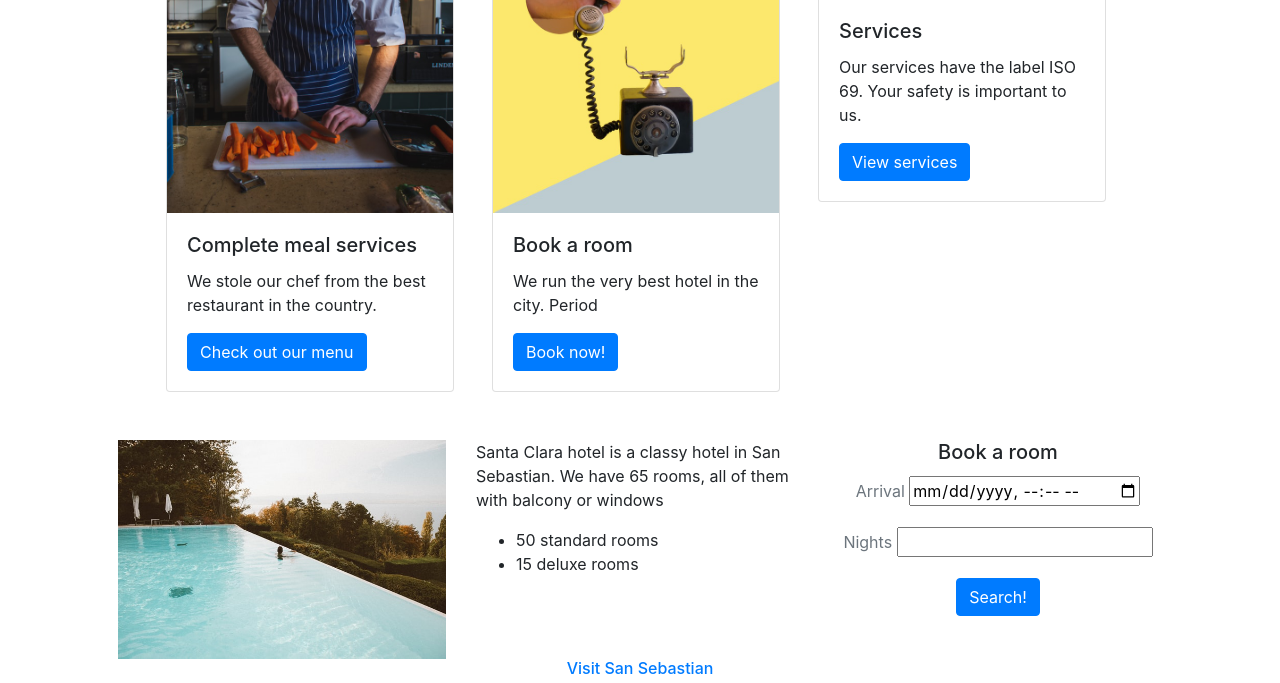
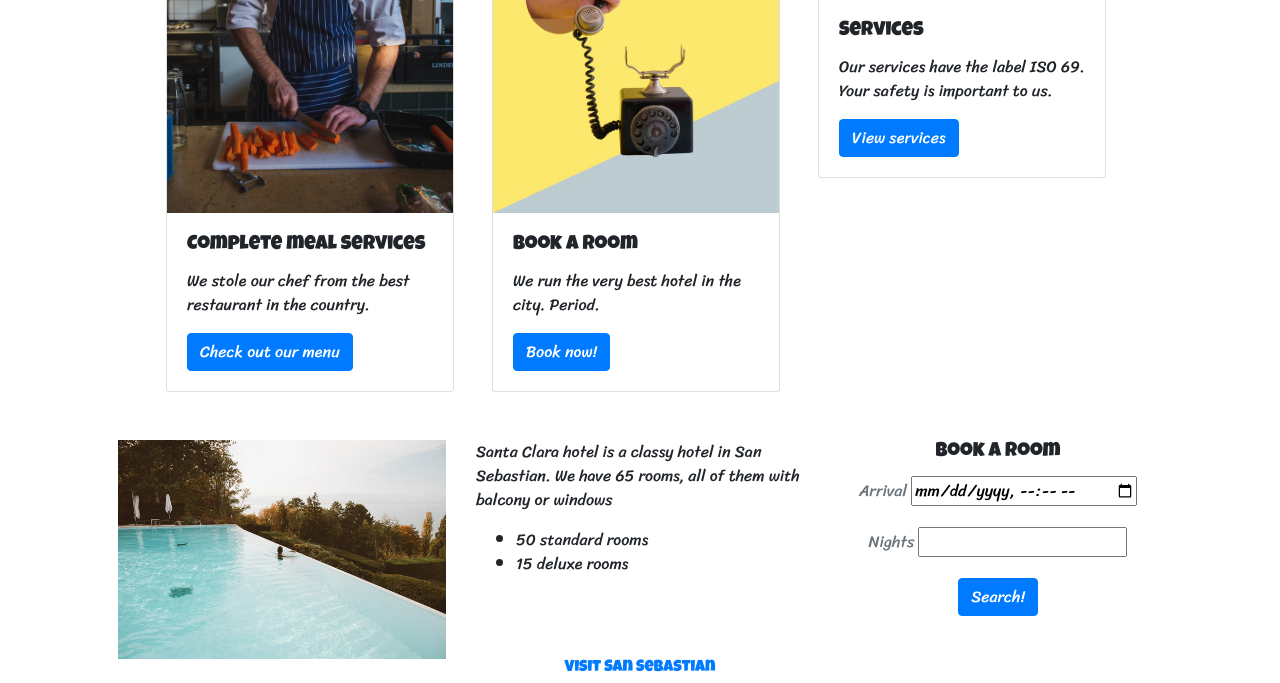
Before and after one commit to AlvaroCalo/hotel, a PHP site: page / in a window 1280 px wide. Shown: the part 936-1619 px from the top of the page. Run offline with PHP 8.4, Linux system fonts and the light colour scheme.

Commit message:
Fonts changed

```diff
--- a/css/index.css
+++ b/css/index.css
@@ -1,3 +1,5 @@
+@import url('https://fonts.googleapis.com/css?family=Luckiest+Guy&display=swap');
+@import url('https://fonts.googleapis.com/css?family=Sriracha&display=swap');
 #navbarLogo {
     width: 5em;
 }
@@ -10,3 +12,21 @@
     width: 10px;
     height: auto;
 }
+
+h1,
+h2,
+h3,
+h4,
+h5,
+h6 {
+    font-family: 'Luckiest Guy', cursive;
+}
+
+p,
+label,
+input,
+textarea,
+div,
+tab-pane {
+    font-family: 'Sriracha', cursive;
+}
--- a/index.html
+++ b/index.html
@@ -115,7 +115,7 @@
                     <img src="img/cards/elena-koycheva-bGeupv246bM-unsplash.jpg" class="card-img-top" alt="Book a room!">
                     <div class="card-body">
                         <h5 class="card-title">Book a room</h5>
-                        <p class="card-text">We run the very best hotel in the city. Period</p>
+                        <p class="card-text">We run the very best hotel in the city. Period.</p>
                         <a href="#" class="btn btn-primary">Book now!</a>
                     </div>
                 </div>
```
Also changed, not shown: README.md.
